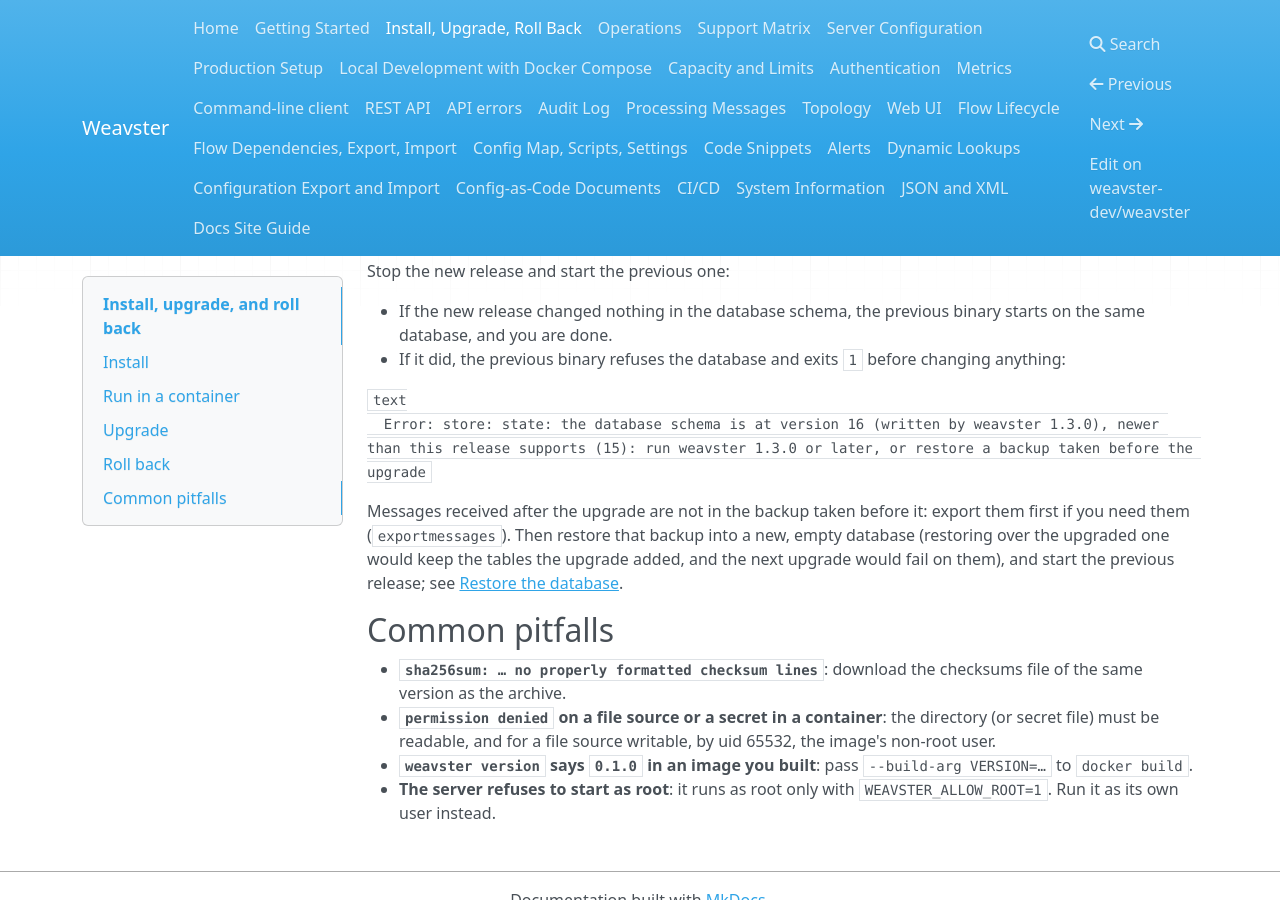
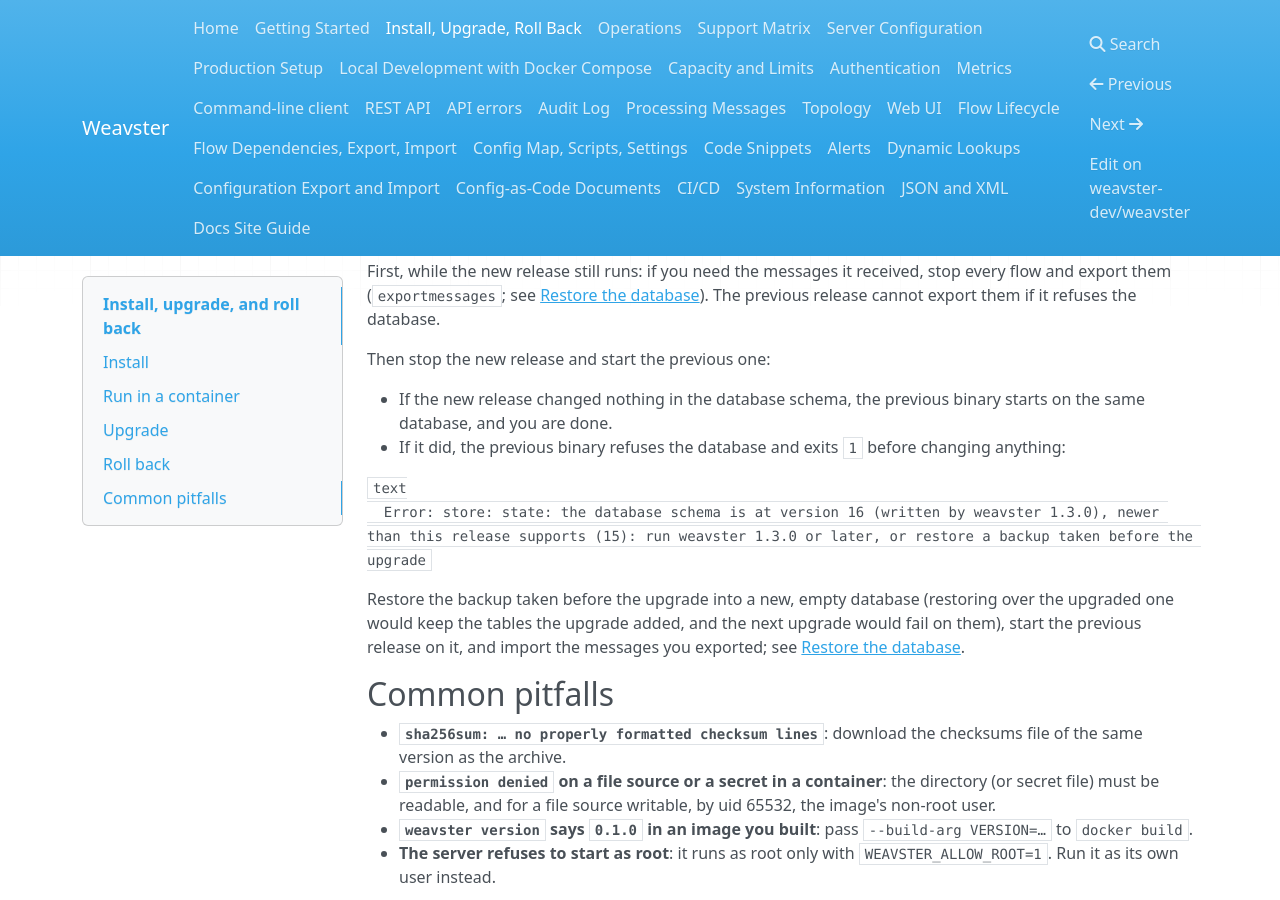
Before and after one commit to weavster-dev/weavster, an MkDocs documentation site: the page built from docs/install.md, in a window 1280 px wide and 900 px high, scrolled down 2379 px. Built offline with MkDocs 1.6.1, drawn with Linux system fonts in a browser that asks for light colours; nearby versions of some CDN libraries.

Commit message:
Review fixes: export before stopping the new release on rollback, drop the old database with the same connection options, config-as-code removes only from sections it includes

````diff
--- a/docs/install.md
+++ b/docs/install.md
@@ -115,7 +115,11 @@
 
 ## Roll back
 
-Stop the new release and start the previous one:
+First, while the new release still runs: if you need the messages it received, stop every flow and
+export them (`exportmessages`; see [Restore the database](operations.md#restore-the-database)).
+The previous release cannot export them if it refuses the database.
+
+Then stop the new release and start the previous one:
 
 - If the new release changed nothing in the database schema, the previous binary starts on the
   same database, and you are done.
@@ -125,10 +129,9 @@
   Error: store: state: the database schema is at version 16 (written by weavster 1.3.0), newer than this release supports (15): run weavster 1.3.0 or later, or restore a backup taken before the upgrade
   ```
 
-  Messages received after the upgrade are not in the backup taken before it: export them first
-  if you need them (`exportmessages`). Then restore that backup into a new, empty database
-  (restoring over the upgraded one would keep the tables the upgrade added, and the next upgrade
-  would fail on them), and start the previous release; see
+  Restore the backup taken before the upgrade into a new, empty database (restoring over the
+  upgraded one would keep the tables the upgrade added, and the next upgrade would fail on them),
+  start the previous release on it, and import the messages you exported; see
   [Restore the database](operations.md#restore-the-database).
 
 ## Common pitfalls
````
Also changed, not shown: docs/operations.md (+6 -4 lines).
